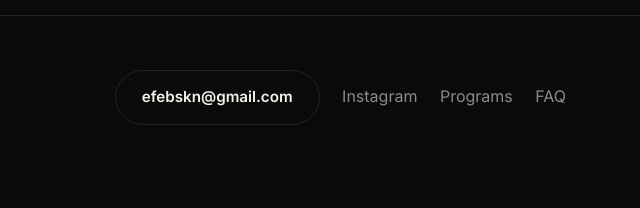
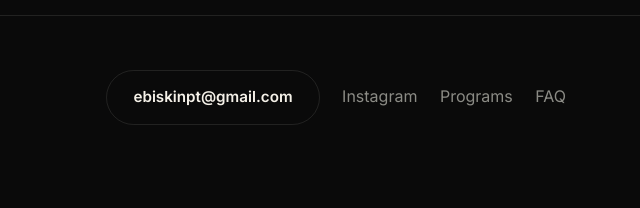
Before and after one commit to efebiskin/efe-coaching, a plain HTML site: page index.html in a window 1280 px wide. Shown: the part 4461-4669 px from the top of the page, 640-1280 px from the left. Drawn offline with Linux system fonts and the light colour scheme.

Commit message:
Switch booking/contact email to ebiskinpt@gmail.com

```diff
--- a/index.html
+++ b/index.html
@@ -127,7 +127,7 @@
   <div class="brand">EFE BISKIN<span class="dot">.</span></div>
   <div class="links">
     <a href="#programs">Programs</a><a href="#results">Results</a><a href="#about">About</a><a href="#faq">FAQ</a>
-    <a class="btn btn-lime" href="mailto:efebskn@gmail.com?subject=Coaching%20Consultation">Book a consult</a>
+    <a class="btn btn-lime" href="mailto:ebiskinpt@gmail.com?subject=Coaching%20Consultation">Book a consult</a>
   </div>
 </div></nav>
 
@@ -138,7 +138,7 @@
     <h1 class="display">Coaching,<br><span class="lime">engineered.</span></h1>
     <p class="lead">Data-driven 1-on-1 and online coaching that actually sticks. Custom programming, nutrition that fits your life, and weekly accountability — built around <span class="serif" style="font-size:1.15em">you</span>, not a template.</p>
     <div class="cta">
-      <a class="btn btn-lime" href="mailto:efebskn@gmail.com?subject=Free%20Coaching%20Consultation&body=Hey%20Efe%2C%20I%27d%20like%20to%20book%20a%20free%20consultation.%20My%20goal%20is%3A">Book a free consult →</a>
+      <a class="btn btn-lime" href="mailto:ebiskinpt@gmail.com?subject=Free%20Coaching%20Consultation&body=Hey%20Efe%2C%20I%27d%20like%20to%20book%20a%20free%20consultation.%20My%20goal%20is%3A">Book a free consult →</a>
       <a class="btn btn-ghost" href="https://www.instagram.com/efebiskin" target="_blank" rel="noopener">DM me on Instagram</a>
     </div>
   </div>
@@ -160,20 +160,20 @@
         <h3>Online Coaching</h3><div class="price">Let's talk</div>
         <div class="desc">Train anywhere, fully programmed and supported.</div>
         <ul><li>Custom training program</li><li>Nutrition guidance</li><li>Weekly check-ins + form review</li><li>Chat support</li></ul>
-        <a class="btn btn-ghost" href="mailto:efebskn@gmail.com?subject=Online%20Coaching">Start online →</a>
+        <a class="btn btn-ghost" href="mailto:ebiskinpt@gmail.com?subject=Online%20Coaching">Start online →</a>
       </div>
       <div class="prog feat">
         <span class="tag">Most popular</span>
         <h3>1-on-1 In-Person</h3><div class="price">Let's talk</div>
         <div class="desc">Hands-on sessions, coached in person every rep.</div>
         <ul><li>In-person training sessions</li><li>Technique + intensity coaching</li><li>Custom program + nutrition</li><li>Full accountability</li></ul>
-        <a class="btn btn-lime" href="mailto:efebskn@gmail.com?subject=1-on-1%20In-Person%20Training">Book 1-on-1 →</a>
+        <a class="btn btn-lime" href="mailto:ebiskinpt@gmail.com?subject=1-on-1%20In-Person%20Training">Book 1-on-1 →</a>
       </div>
       <div class="prog">
         <h3>Hybrid</h3><div class="price">Let's talk</div>
         <div class="desc">In-person where it counts, online the rest.</div>
         <ul><li>Mix of in-person + online</li><li>Built around your schedule</li><li>Program + nutrition + check-ins</li><li>Priority support</li></ul>
-        <a class="btn btn-ghost" href="mailto:efebskn@gmail.com?subject=Hybrid%20Coaching">Go hybrid →</a>
+        <a class="btn btn-ghost" href="mailto:ebiskinpt@gmail.com?subject=Hybrid%20Coaching">Go hybrid →</a>
       </div>
     </div>
     <p style="color:var(--muted);font-size:.85rem;margin-top:18px">Not sure which fits? Book a free consult and we'll figure it out together.</p>
@@ -208,7 +208,7 @@
       <h2 class="display">I coach the way I <span class="lime">build systems.</span></h2>
       <p>I'm Efe — a certified personal trainer and engineer. I treat your training like a system to optimize: measure what matters, iterate every week, and strip out everything that doesn't move the needle.</p>
       <p>Whether you're starting from zero or stuck at a plateau, we'll build something that fits your life, makes you stronger — and keeps you there.</p>
-      <div style="margin-top:28px"><a class="btn btn-lime" href="mailto:efebskn@gmail.com?subject=Coaching%20Consultation">Let's talk →</a></div>
+      <div style="margin-top:28px"><a class="btn btn-lime" href="mailto:ebiskinpt@gmail.com?subject=Coaching%20Consultation">Let's talk →</a></div>
     </div>
     <div class="photo"><span>Drop your photo here</span></div>
   </div>
@@ -232,7 +232,7 @@
   <div class="band reveal">
     <h2>Ready to start?<br><span style="color:var(--red)">Let's build it.</span></h2>
     <p>Book a free, no-pressure consultation. Tell me your goal — I'll tell you the plan.</p>
-    <a class="btn btn-dark" href="mailto:efebskn@gmail.com?subject=Free%20Coaching%20Consultation&body=Hey%20Efe%2C%20my%20goal%20is%3A">Book your free consult →</a>
+    <a class="btn btn-dark" href="mailto:ebiskinpt@gmail.com?subject=Free%20Coaching%20Consultation&body=Hey%20Efe%2C%20my%20goal%20is%3A">Book your free consult →</a>
     <p style="margin:18px auto 0;color:#1a1a0a;font-weight:600;font-size:.92rem">or DM me <a href="https://www.instagram.com/efebiskin" target="_blank" rel="noopener" style="color:#0A0A0A;text-decoration:underline">@efebiskin</a> on Instagram</p>
   </div>
 </section>
@@ -241,7 +241,7 @@
   <div class="row">
     <div class="brand display">EFE BISKIN<span class="lime">.</span></div>
     <div>
-      <a class="btn btn-ghost" href="mailto:efebskn@gmail.com">efebskn@gmail.com</a>
+      <a class="btn btn-ghost" href="mailto:ebiskinpt@gmail.com">ebiskinpt@gmail.com</a>
       <a class="sm" href="https://www.instagram.com/efebiskin" target="_blank" rel="noopener">Instagram</a>
       <a class="sm" href="#programs">Programs</a>
       <a class="sm" href="#faq">FAQ</a>
@@ -251,7 +251,7 @@
 </div></footer>
 
 <div class="sticky">
-  <a class="btn btn-lime" href="mailto:efebskn@gmail.com?subject=Free%20Coaching%20Consultation">Book a free consult →</a>
+  <a class="btn btn-lime" href="mailto:ebiskinpt@gmail.com?subject=Free%20Coaching%20Consultation">Book a free consult →</a>
 </div>
 
 <script>
```
